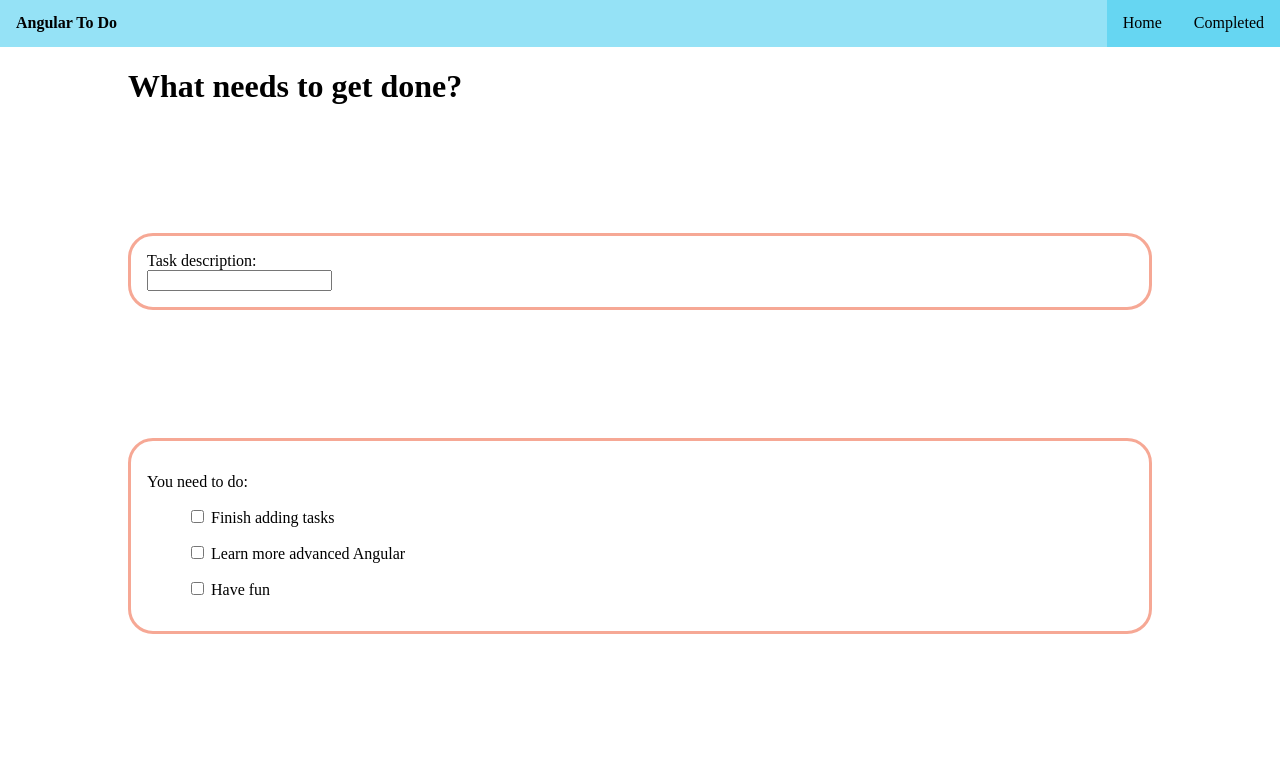
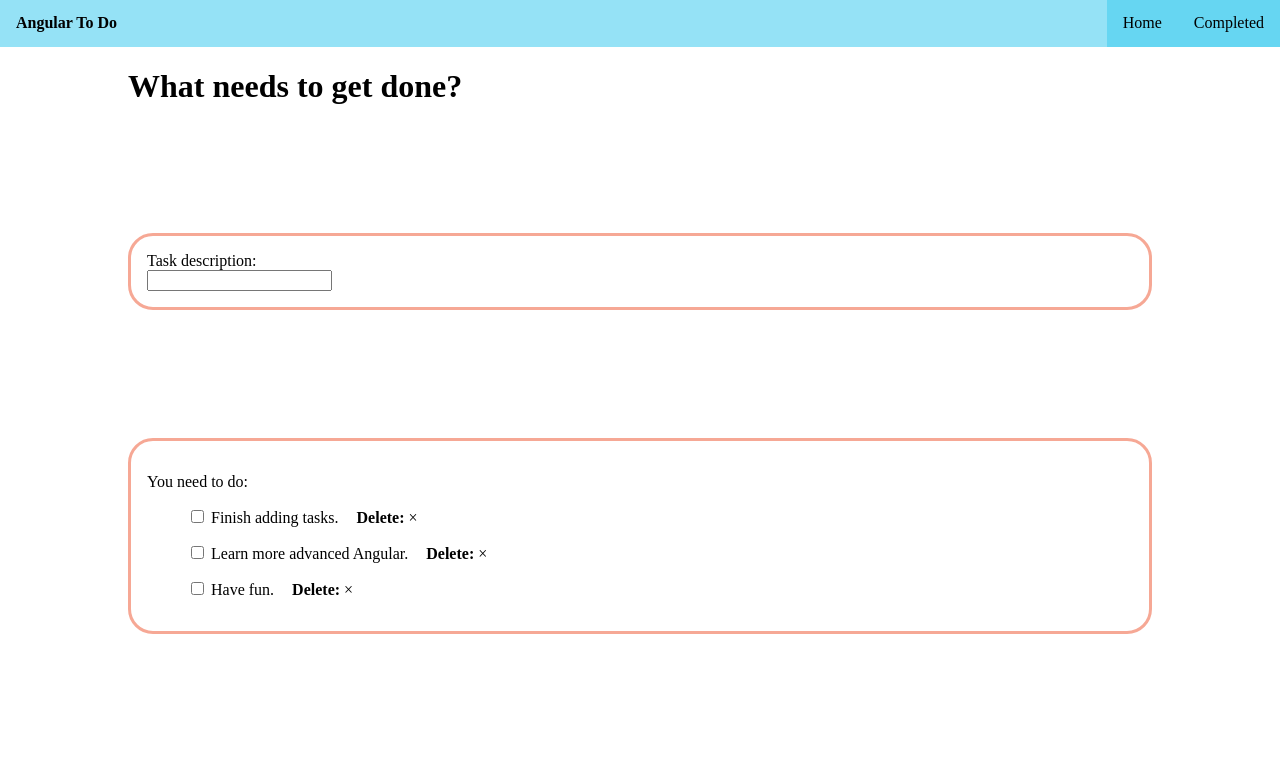
Before and after one commit to trevaftw/angular-to-do, an Angular app: page / in a window 1280 px wide. Shown: the top 760 px of the page. Built offline with nearby package versions, Linux system fonts and the light colour scheme.

Commit message:
https://youtu.be/nbFmHD4T04k?list=PLEhEHUEU3x5rMkFPBSvEhAok1WadjeWkG&t=1166

```diff
--- a/src/app/home/home.component.css
+++ b/src/app/home/home.component.css
@@ -43,5 +43,12 @@
 
 ul {
     list-style-type: none;
+}
 
+.remove-item {
+    cursor: pointer;
 }
+
+strong {
+    margin-left: 14px;
+}
--- a/src/app/home/home.component.html
+++ b/src/app/home/home.component.html
@@ -2,17 +2,19 @@
 
 <div class="container">
     Task description: <br />
-    <input type="text" [(ngModel)]="name" />
+    <input type="text" [(ngModel)]="taskTitle" (keyup.enter)="addTask()"/>
     <br>
 </div>
+
 <div class="container">
     <p>You need to do:</p>
     <ul *ngFor="let task of tasks">
-        <li><input type="checkbox" /> {{task.title}}</li>
+        <li><input type="checkbox" /> {{task.title}}. <strong>Delete: </strong> <span class="remove-item" (click)="deleteTask()" >&times;</span> </li>
     </ul>
 </div>
+
 <div class="container" [ngClass]="setClass()">
-    <p>Want a distraction? How many times can you click <span class="this-button" (click)="countClick()">THIS</span>?
+    <p>Want a distraction? How many times can you click <span class="this-button" (click)="countClick(task.id)">THIS</span>?
     </p>
     <ng-template [ngIf]="clickCount === 0" [ngIfElse]="nonZero">
         <p>Zero Click</p>
--- a/src/app/home/home.component.ts
+++ b/src/app/home/home.component.ts
@@ -9,36 +9,42 @@ import { HttpService } from '../http.service'
 })
 export class HomeComponent implements OnInit {
 
-  clickCount: number = 0;
+  clickCount: number;
   tasks: object[];
-  name: string = '';
+  taskTitle: string;
+  taskID: number;
 
   constructor(private _http: HttpService) { }
 
   ngOnInit() {
     this._http.myMethod();
+    this.clickCount = 0;
+    this.taskTitle = '';
+    this.taskID = 4;
     this.tasks = [
       {
         id: 1,
         title: 'Finish adding tasks',
         completed: false,
+        editing: false,
       },
       {
         id: 2,
         title: 'Learn more advanced Angular',
         completed: false,
+        editing: false,
       },
       {
         id: 3,
         title: 'Have fun',
         completed: false,
+        editing: false,
       }
     ]
   }
 
   countClick() {
     this.clickCount++
-
   }
 
   setClass() {
@@ -53,7 +59,26 @@ export class HomeComponent implements OnInit {
     return myClass;
   }
 
+  //void because this is not returning anything
+  addTask(): void {
+    //make sure not an empty string. trim removes empty space at the end then check the length to see if it's empty
+    if (this.taskTitle.trim().length === 0) {
+      return alert('No empty tasks');
+    }
+    this.tasks.push({
+      id: this.taskID,
+      title: this.taskTitle,
+      completed: false,
+      editing: false,
+    })
+    //after pushing to taskList, empty the input and increment the ID
+    this.taskTitle = '';
+    this.taskID++;
+  }
 
-
+  deleteTask(id: number): void {
+    // this.tasks = this.tasks.filter(task => task.id !== id)
+    console.log('id:', id)
+  }
 
 }
```
